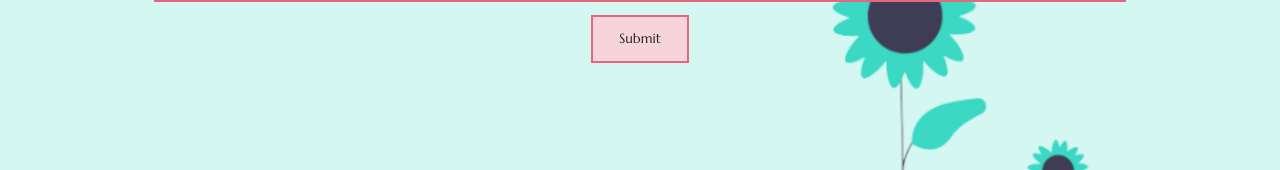
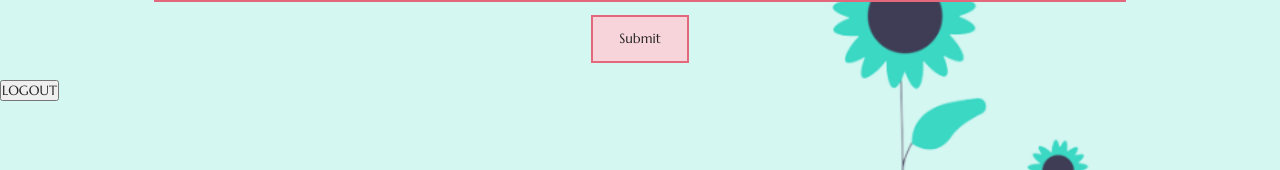
Before and after one commit to joanterm/Motivational-Panel, a React (Create React App) app in the folder client/: page /login in a window 1280 px wide. Shown: the part 283-453 px from the top of the page. Built offline with nearby package versions, Linux system fonts and the light colour scheme; a web font is replaced by a local one.

Commit message:
Added a function to remove JWT token upon logout

```diff
--- a/client/src/Components/Login.js
+++ b/client/src/Components/Login.js
@@ -9,18 +9,6 @@ const Login = () => {
     })
 
     const handleLoginSubmit = (e) => {
-        // e.preventDefault()
-        // axios
-        // .post("/auth/login", {
-        //     loginUsername: loginData.loginUsername,
-        //     loginPassword: loginData.loginPassword
-        // })
-        // .then((response) => {
-        //     console.log(response)
-        // })
-        // .catch((error) => {
-        //     console.log(error)
-        // })
         e.preventDefault()
         axios
         .post("/auth/login", {
@@ -46,6 +34,12 @@ const Login = () => {
         console.log(loginData);
     }
 
+    const logout = () => {
+        if(window.localStorage.getItem("token")) {
+            localStorage.removeItem("token")
+        }
+    }
+
     return (
         <div>
             <h1>LOGIN</h1>
@@ -67,6 +61,7 @@ const Login = () => {
                 />
                 <button className="submit-button">Submit</button>
             </form>
+            <button onClick={logout}>LOGOUT</button>
         </div>
      );
 }
```
Also changed, not shown: 1 other file (tests, documents, lock files or other folders).
